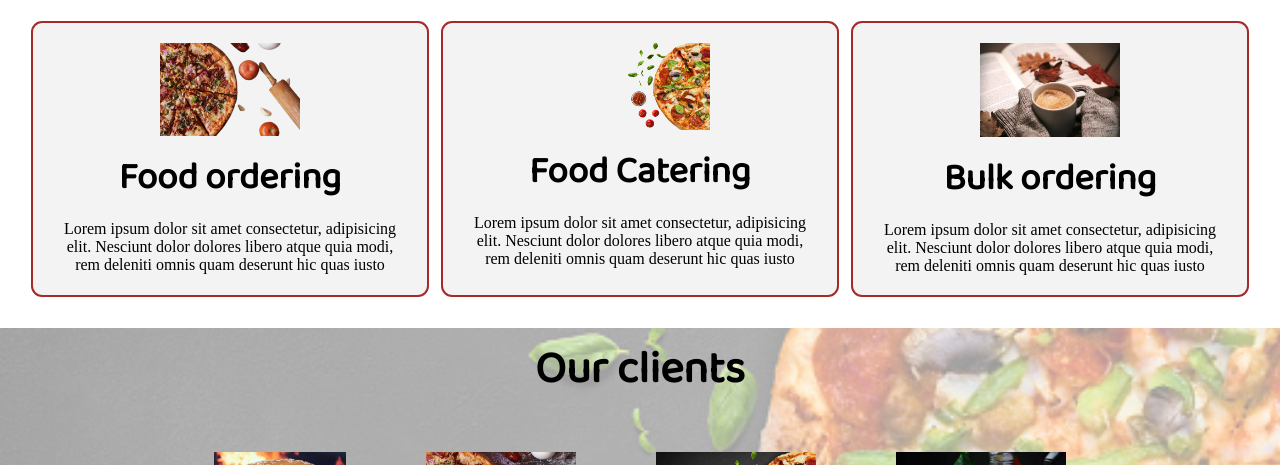
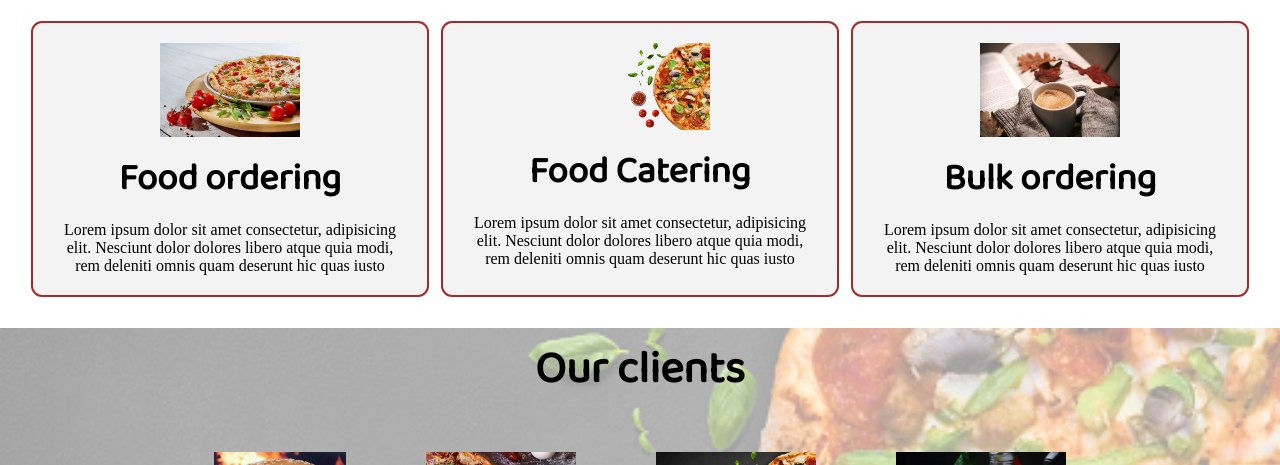
Before and after one commit to ajaypal61/food-delivery, a plain HTML site: page index.html in a window 1280 px wide. Shown: the part 635-1100 px from the top of the page. Drawn offline with Linux system fonts and the light colour scheme.

Commit message:
image cahnge

```diff
--- a/index.html
+++ b/index.html
@@ -35,7 +35,7 @@
         <h1 class="h-primary center">Our services</h1>
         <div id="services">
             <div class="box">
-                <img src="pix/pix17.png" alt="">
+                <img src="pix/pix10.webp" alt="">
                 <h2 class="h-secondary center">Food ordering</h2>
                 <p class="center">Lorem ipsum dolor sit amet consectetur, adipisicing elit. Nesciunt dolor dolores
                     libero atque quia
```
